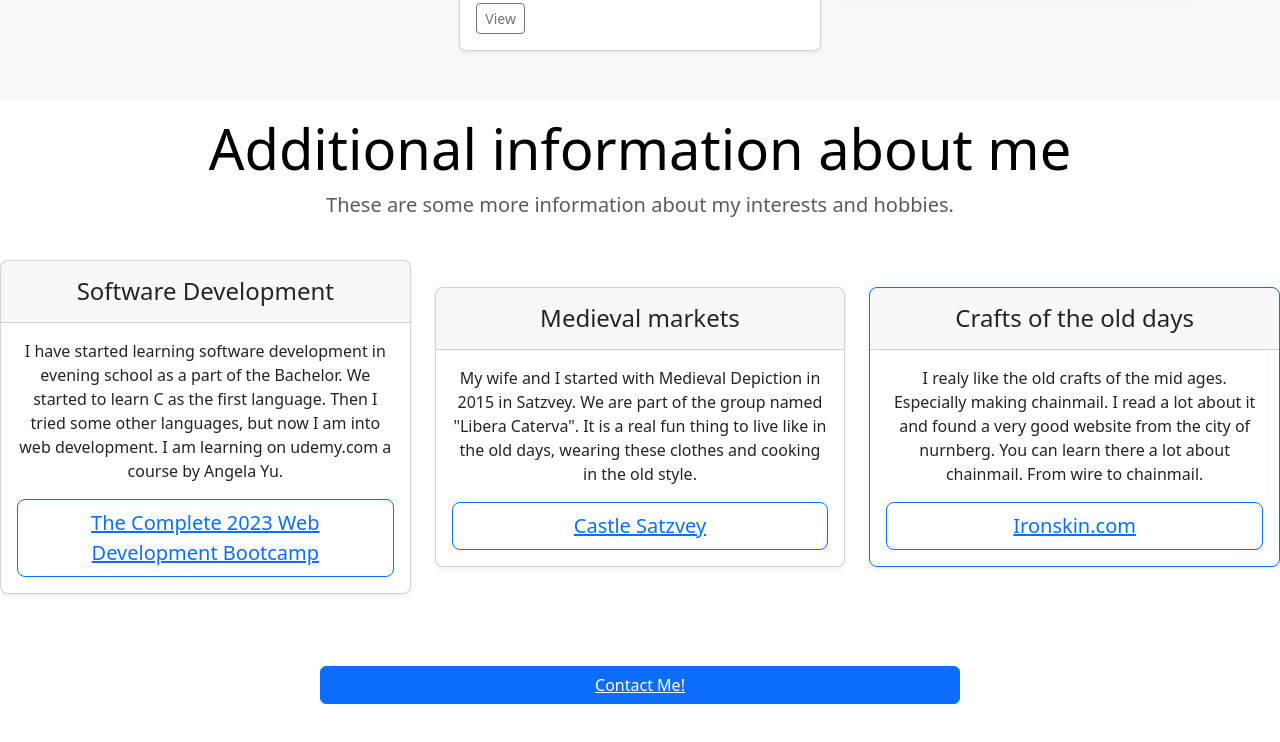
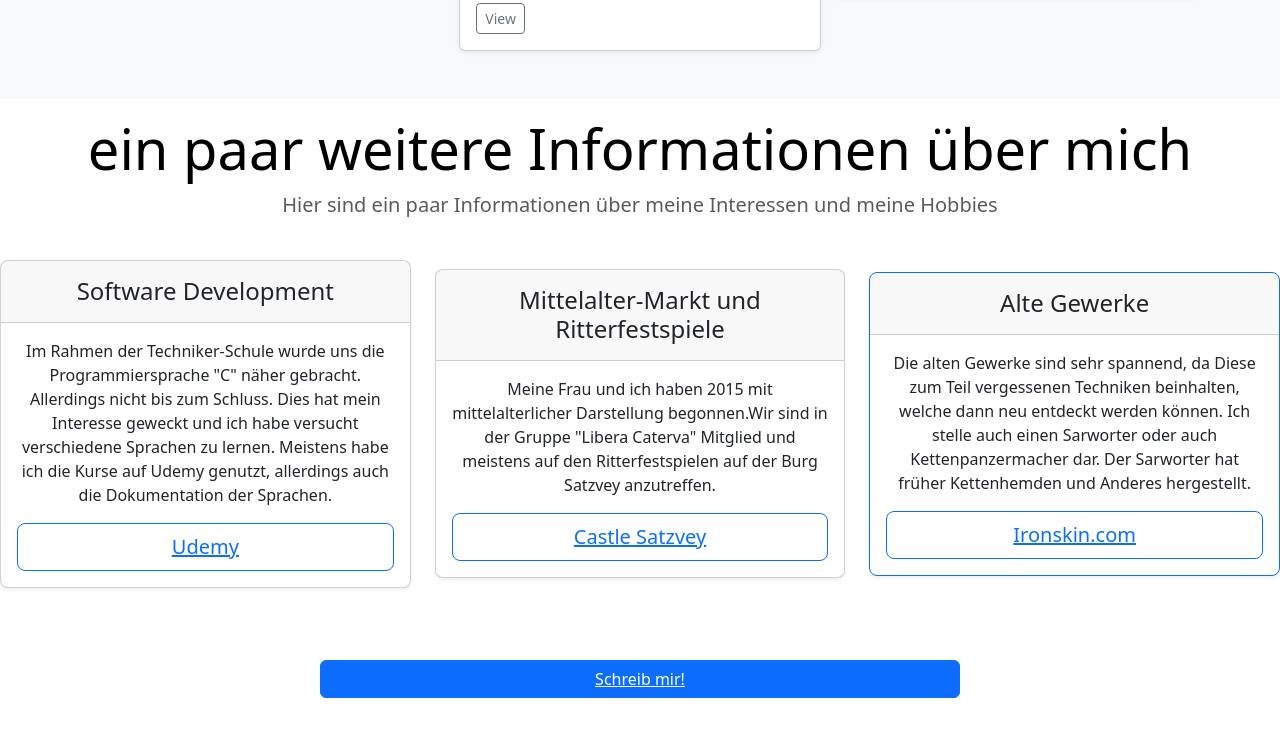
Before and after one commit to Arombolosch75/info, a plain HTML site: page index.html in a window 1280 px wide. Shown: the part 1878-2620 px from the top of the page. Drawn offline with nearby package versions, Linux system fonts and the light colour scheme.

Commit message:
Update index.html
Rest der Seite auf Deutsch übersetzt

```diff
--- a/index.html
+++ b/index.html
@@ -130,8 +130,8 @@
 
     <section class="interests">
 			<div class="pricing-header p-3 pb-md-4 mx-auto text-center">
-      <h1 class="display-4 fw-normal text-body-emphasis">Additional information about me</h1>
-      <p class="fs-5 text-body-secondary">These are some more information about my interests and hobbies.</p>
+      <h1 class="display-4 fw-normal text-body-emphasis">ein paar weitere Informationen über mich</h1>
+      <p class="fs-5 text-body-secondary">Hier sind ein paar Informationen über meine Interessen und meine Hobbies</p>
     </div>
 		<div class="row row-cols-1 row-cols-md-3 mb-3 text-center zentriert">
       <div class="col">
@@ -140,18 +140,18 @@
             <h4 class="my-0 fw-normal">Software Development</h4>
           </div>
           <div class="card-body">
-						<p>I have started learning software development in evening school as a part of the Bachelor. We started to learn C as the first language. Then I tried some other languages, but now I am into web development. I am learning on udemy.com a course by Angela Yu.</p>
-            <button type="button" class="w-100 btn btn-lg btn-outline-primary"><a  href="https://www.udemy.com/course/the-complete-web-development-bootcamp/" target="-_blank">The Complete 2023 Web Development Bootcamp</a></button>
+						<p>Im Rahmen der Techniker-Schule wurde uns die Programmiersprache "C" näher gebracht. Allerdings nicht bis zum Schluss. Dies hat mein Interesse geweckt und ich habe versucht verschiedene Sprachen zu lernen. Meistens habe ich die Kurse auf Udemy genutzt, allerdings auch die Dokumentation der Sprachen.</p>
+            <button type="button" class="w-100 btn btn-lg btn-outline-primary"><a  href="https://www.udemy.com/" target="-_blank">Udemy</a></button>
           </div>
         </div>
       </div>
       <div class="col">
         <div class="card mb-4 rounded-3 shadow-sm">
           <div class="card-header py-3">
-            <h4 class="my-0 fw-normal">Medieval markets</h4>
+            <h4 class="my-0 fw-normal">Mittelalter-Markt und Ritterfestspiele</h4>
           </div>
           <div class="card-body">
-						<p>My wife and I started with Medieval Depiction in 2015 in Satzvey. We are part of the group named "Libera Caterva". It is a real fun thing to live like in the old days, wearing these clothes and cooking in the old style.</p>
+						<p>Meine Frau und ich haben 2015 mit mittelalterlicher Darstellung begonnen.Wir sind in der Gruppe "Libera Caterva" Mitglied und meistens auf den Ritterfestspielen auf der Burg Satzvey anzutreffen.</p>
             <button type="button" class="w-100 btn btn-lg btn-outline-primary"><a href="https://www.burgsatzvey.de/veranstaltungen/ritterfestspiele-herbst-23-01/" target="_blank">Castle Satzvey</a> </button>
           </div>
         </div>
@@ -159,10 +159,10 @@
       <div class="col">
         <div class="card mb-4 rounded-3 shadow-sm border-primary">
           <div class="card-header py-3">
-            <h4 class="my-0 fw-normal">Crafts of the old days</h4>
+            <h4 class="my-0 fw-normal">Alte Gewerke</h4>
           </div>
           <div class="card-body">
-						<p>I realy like the old crafts of the mid ages. Especially making chainmail. I read a lot about it and found a very good website from the city of nurnberg. You can learn there a lot about chainmail. From wire to chainmail.</p>
+						<p>Die alten Gewerke sind sehr spannend, da Diese zum Teil vergessenen Techniken beinhalten, welche dann neu entdeckt werden können. Ich stelle auch einen Sarworter oder auch Kettenpanzermacher dar. Der Sarworter hat früher Kettenhemden und Anderes hergestellt.</p>
             <button type="button" class="w-100 btn btn-lg btn-outline-primary"><a href="https://www.ironskin.com/de/start/" target="_blank">Ironskin.com</a> </button>
           </div>
         </div>
@@ -174,7 +174,7 @@
     <section class="contact">
 			<div class="col-lg-6 col-xxl-4 my-5 mx-auto">
 			  <div class="d-grid gap-2">
-			    <button class="btn btn-primary" type="button"><a class="contact" href="mailto:c.loehr19101975@googlemail.com" >Contact Me!</a></button>
+			    <button class="btn btn-primary" type="button"><a class="contact" href="mailto:c.loehr19101975@googlemail.com" >Schreib mir!</a></button>
 			  </div>
 			</div>
     </section>
```
